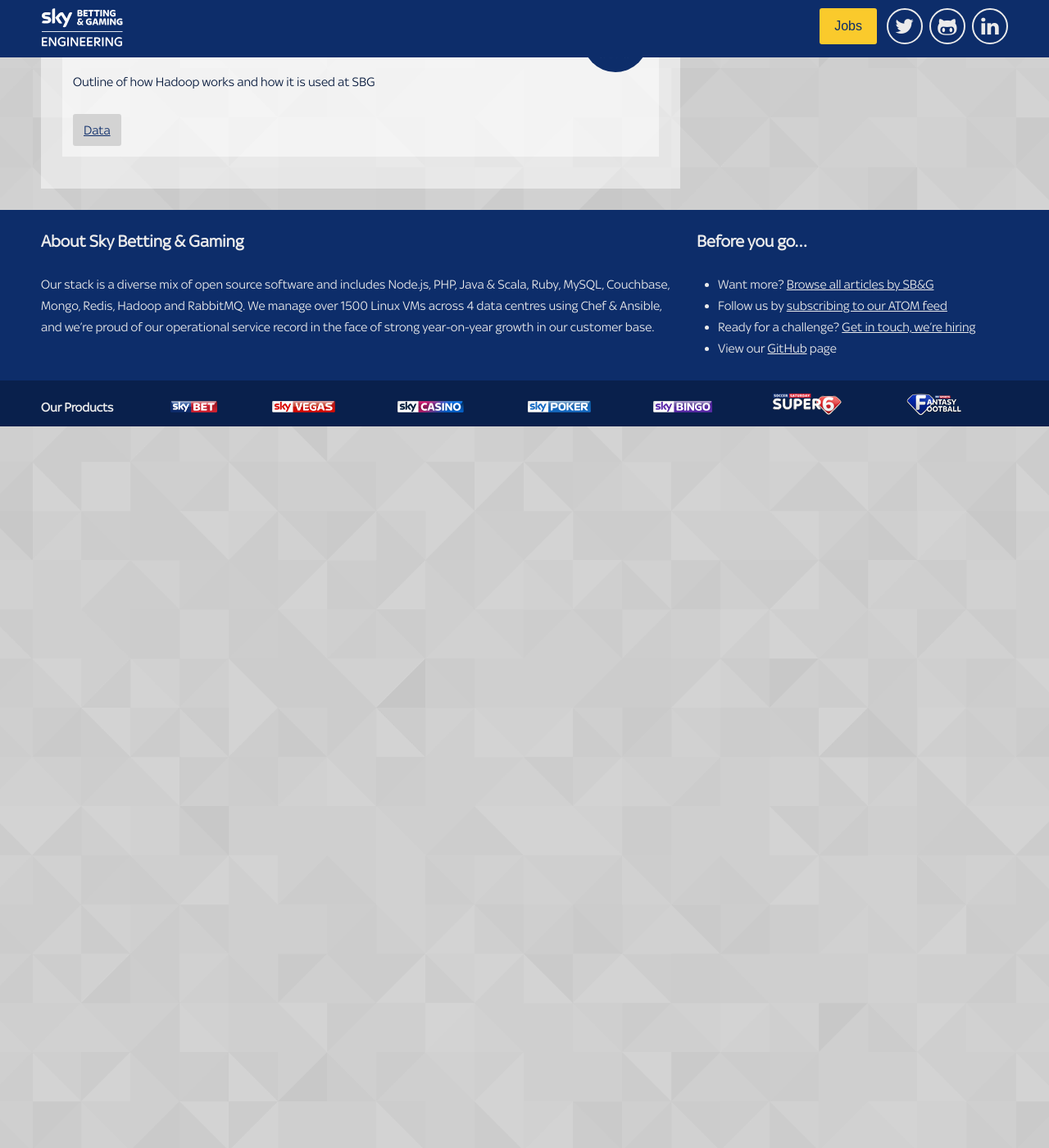
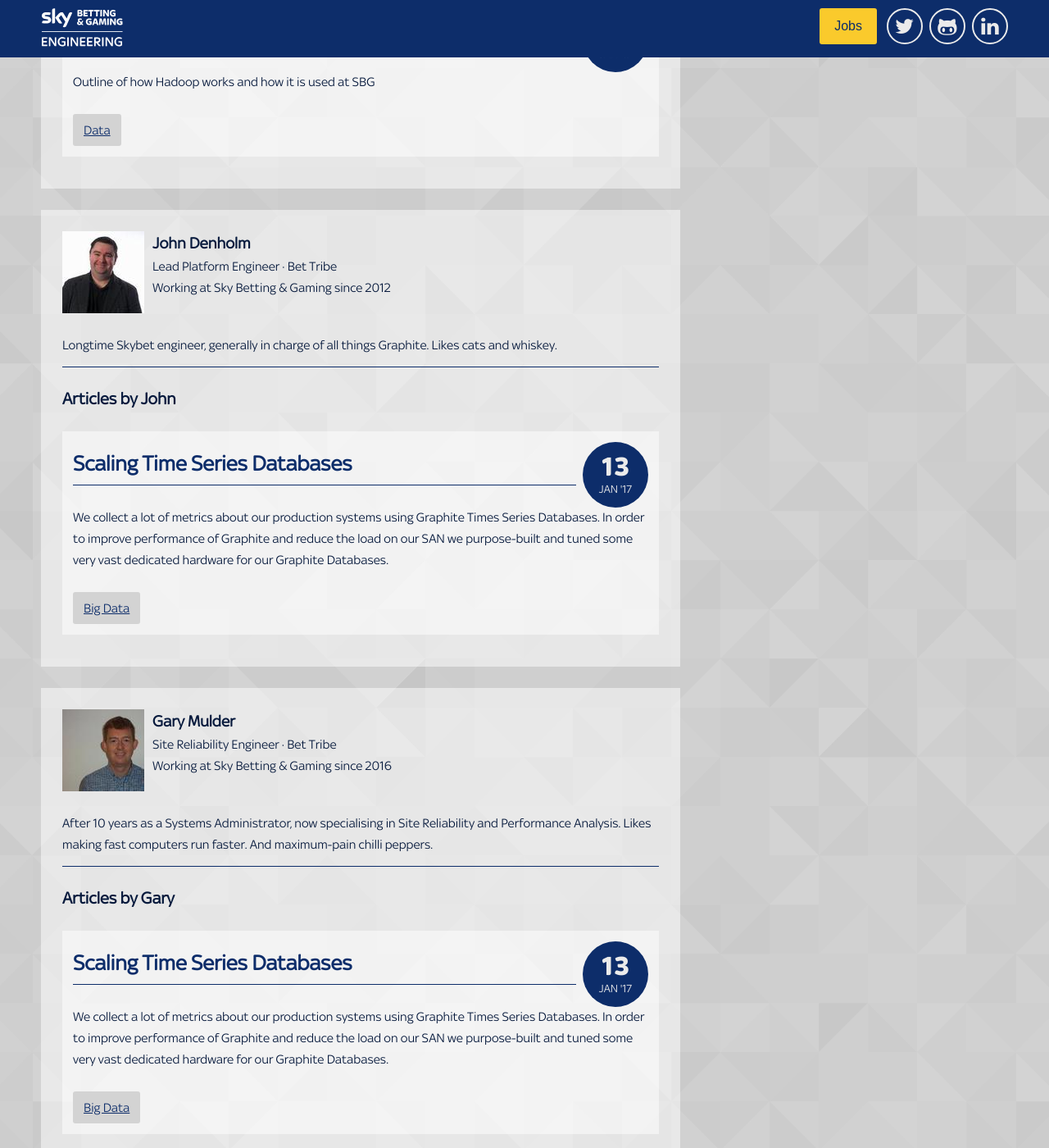
Before and after one commit to skybet/skybet.github.io, a Jekyll site: the page built from authors/index.html, in a window 1280 px wide and 1400 px high, scrolled down 22596 px. Shown: the whole window at 82% size. Built offline with Jekyll 4.4.1, drawn with Linux system fonts in a browser that asks for light colours; nearby versions of some CDN libraries; some web fonts are replaced; comment, search, counter and statistics services are not loaded; before the commit the page ends 23116 px from its top, so only the background shows below that; some of the changed lines change nothing that is shown.

Commit message:
Updated version of original post by @gjmulder

````diff
--- a/_data/authors.yml
+++ b/_data/authors.yml
@@ -260,7 +260,6 @@
     startDate: 01-01-2010
     bio: Leads the delivery of high scale, secure and high performance infrastructure platforms for SB&G. Background in electronic engineering of high performance computing platforms, telecoms and software engineering of internet solutions
 
-
 serena_wadsworth:
     name: Serena Wadsworth
     image: serena-wadsworth.jpg
@@ -268,3 +267,20 @@
     tribe: Data
     startDate: 01-08-2016
     bio: Engineer working in the Data Science squad of Data Tribe. Immersing myself in the world of Hadoop and trying to learn some R. When not at work I enjoy playing PS4 and trying to crossfit.
+
+john_denholm:
+    name: John Denholm
+    image: john_denholm.jpg
+    role: Lead Platform Engineer
+    tribe: Bet
+    startDate: 01-01-2012
+    bio: Longtime Skybet engineer, generally in charge of all things Graphite. Likes cats and whiskey.
+
+gary_mulder:
+    name: Gary Mulder
+    image: gary_mulder.jpg
+    role: Site Reliability Engineer
+    tribe: Bet
+    startDate: 01-01-2016
+    hasLeft: true
+    bio: After 10 years as a Systems Administrator, now specialising in Site Reliability and Performance Analysis. Likes making fast computers run faster. And maximum-pain chilli peppers.
--- /dev/null
+++ b/_posts/2017-01-13-graphite-scaling.md
@@ -0,0 +1,108 @@
+---
+layout:     post
+title:      Scaling Time Series Databases
+date:       2017-01-13 12:00
+summary:    We collect a lot of metrics about our production systems using Graphite Times Series Databases. In order to improve performance of Graphite and reduce the load on our SAN we purpose-built and tuned some very vast dedicated hardware for our Graphite Databases.
+category:   Big Data
+tags:       graphite, hardware, performance, data
+author:
+ - john_denholm
+ - gary_mulder
+---
+As a technology company in a fast-changing industry, Sky Betting & Gaming is experiencing extremely rapid growth. To anticipate and manage this demand, we continually monitor the performance and capacity of the services and servers running in our data centres. The primary tool we use to store performance and throughput statistics about our services and servers is [Graphite](http://graphite.wikidot.com).
+
+# The Challenge
+
+Our Senior Platform Engineers (A.K.A. J.D.) have crafted a very robust and scalable data collection framework that feeds a large proportion of our metrics and monitoring data into Graphite. In the past year we’ve experienced significant growth in the number of metrics being sent to Graphite as we have rapidly added more services and horizontally scaled existing services. Currently we continuously collect about half a million metrics at a 10-second resolution across all of our data centres. We also have ambitious plans to capture any and all time series from newly identified data sources and integrate them all into Graphite. Our goal is to have a complete and integrated full-stack multi-layered view across all of our infrastructure and applications, as well as monitoring Sky Betting & Gaming's third party integrations.
+
+# The Problem
+
+Graphite's increasing volume of data generation has put significant demands on our storage infrastructure. Therefore, we identified a clear need to isolate our Graphite data processing and storage from our production storage infrastructure. While our Graphite data is critical to gain insight into Sky Betting & Gaming's systems, Sky Betting & Gaming’s 24x7 operations would not stop if Graphite went offline for a short period. With these less-stringent availability requirements in mind, we decided on a two-tier approach. We would continue to store Sky Betting & Gaming’s more critical data on our existing high-powered and highly reliable SANs (Storage Area Networks), and separate out our Graphite storage in a less-critical storage tier that we can independently manage and scale. There was the added benefit of freeing up additional production SAN storage capacity for future production growth.
+
+# The New Design
+
+Graphite and its Whisper data files are a type of database, similar in concept to a relational database, but optimised for time series data rather than relational data. A database is primarily concerned with accepting data and writing it to non-volatile storage both quickly and securely, as well as providing fast and reliable retrieval of this data. As a general rule, databases like lots of memory and fast storage. Therefore, we decided to commission some dedicated physical servers with plenty of RAM and some SSDs (Solid State Disks). Furthermore, since we are currently using application-level mirroring (i.e. storing two copies) of our Graphite data, we decided to install the SSDs locally in each of the Graphite servers. Using locally attached storage provided us the most bang for the buck in terms of capacity and storage density, as well as providing the highest throughput possible for reading and writing data. One cost of locally attached storage is that we lost the enterprise-level storage management tools provided by our SAN. However, given that Graphite’s Whisper files use a standard Linux file system, we concluded that Linux tools such as tar and rsync were sufficient for our Graphite storage management should we need to move data between Graphite servers.
+
+Here’s the final specification of each of the Graphite servers we chose:
+
+* Dual Socket Server with two Intel Xeon E5-2637v3 3.5GHz CPUs
+* 128GB of 2133MHz RAM
+* Four 1.6TB NVMe MLC SSDs
+
+Now, dual socket is considered the "sweet spot" in price-performance for enterprise rack servers. Single socket servers do not provide sufficient memory bandwidth for a high-performance DB, and quad socket servers are prohibitively expensive. We chose the fastest memory we could buy, hence 2133MHz. The majority of requests to Graphite are for recent data, so having 128GB of RAM to cache recently captured metrics enables Graphite to serve most requests from Linux’s disk cache stored in RAM. Furthermore, the dual socket configuration uses NUMA (Non-Uniform Memory Architecture). Each socket is connected via Intel’s QPI (Quick Path Interconnect) to 64GB of RAM providing a theoretical aggregate memory bandwidth of 136GB/second. The requirement of 2133MHz memory restricted our choice of CPU model, so we were only able to configure dual quad core CPUs. As long as the servers are not running too hot, these CPUs run at a turbo frequency of 3.7GHz, which is about as fast as you can obtain in an Intel-based rack server. CPUs with more cores tend to not turbo as fast due to limits on how hot they can be run.
+
+Next, we loaded each server up with four 1.6TB SSDs. Each one of these cards plugs into the PCIe (Peripheral Component Interconnect express) bus. Previously, SSDs were traditionally connected to traditional SATA (Serial AT Attachment) or SAS (Serial Attached SCSI) buses that were designed to communicate with much slower spinning disks. However, the performance of modern SSDs is now limited by SATA or SAS interface performance. Recently, storage vendors and the Linux kernel support a new storage I/O specification called NVMe (Non-Volatile Memory express), providing direct access to SSDs on the much faster PCIe bus.
+
+The new I/O performance needed to be matched by software that could keep up, and this presented its own challenges. The Graphite app that writes our Whisper files is called ``carbon-cache`` and it is written in Python, and therefore locked to one CPU. We were pretty confident that with ``fio`` unable to drive the new drives to their limit just writing random data, that any app that wrote structure data would be further behind.  So we changed out strategy around apps.
+
+Previously, we had run a single copy of ``carbon-cache`` on each of the eight VMs that were being replaced, and they frequently ran at over 50% CPU each. So on each of the new physical servers we started up four copies of ``carbon-cache``, and used Graphite’s data routing app, ``carbon-relay``, to hash the load between them.  ``carbon-relay`` has only to hand metrics off, not calculate database updates, so it handles the load well. But what is notable is how much better each running copy of ``carbon-cache`` performs. They typically run at 17-19% CPU apiece. A combination of faster CPUs, no virtualisation penalty, faster memory, and no iowait!
+
+# The Results
+
+In short: the new hardware-based Graphite solution serves requests about five to seven times as fast as the virtualised SAN-hosted Graphite solution it replaced. Upgrading the Graphite hardware has moved the bottleneck to the user’s browser, as even a high-end desktop running a browser cannot handle chart rendering requests for say 100 metrics over 14 days at 10-second samples = 12 million data points. Before such a request would time out on the Graphite server. Now we can handle multiple concurrent similar requests with ease.
+
+We also succeeded in eliminating almost 17,000 IOPs from our primary SAN. This provided significant performance gains to other latency-sensitive users of the SAN. Graphite produces a gruesome workload of storage cache-busting read requests that do not co-exist happily with other SAN workloads. Tellingly, write performance on the SAN did not change; it was read latency that was much improved.
+
+As mentioned above, the majority of recent (e.g. that day’s) data is served from the very fast 128GB of RAM on the Graphite server. The remaining I/O into the SSD array is then incoming metric new data writes. We extensively monitored the RAID array’s performance under normal load with the Linux command ``iostat``:
+
+```
+avg-cpu:  %user   %nice %system %iowait  %steal   %idle
+           3.65    0.00    1.32    0.00    0.00   95.03
+
+Device:         rrqm/s   wrqm/s     r/s      w/s    rMB/s    wMB/s avgrq-sz avgqu-sz   await r_await w_await  svctm  %util
+nvme0n1           0.00     0.00    0.00 14940.00     0.00    58.39     8.00    12.92    0.86    0.00    0.86   0.00   7.20
+nvme1n1           0.00     0.00    0.00 24163.00     0.00    94.42     8.00    14.53    0.60    0.00    0.60   0.00   8.90
+nvme2n1           0.00     0.00    0.00  3263.00     0.00    12.78     8.02     0.06    0.02    0.00    0.02   0.01   4.20
+nvme3n1           0.00     0.00    0.00  3375.00     0.00    13.20     8.01     0.06    0.02    0.00    0.02   0.01   4.10
+md0               0.00     0.00    0.00 45741.00     0.00   178.80     8.01     0.00    0.00    0.00    0.00   0.00   0.00
+```
+
+In the above ``iostat`` output md0 is the RAID array and nvme[0,1,2,3]n1 are the four underlying SSD devices. Graphite generated a total of 45741 write commands for 179MB/sec of data written. The maximum time it took for the individual blocks to be persisted to disk was 0.86 milliseconds with a peak SSD utilisation of 8.9%. The server’s CPUs are 90% idle (the CPUs are hyper-threaded so CPU utilisation is reported as half of physical), and Linux spends no measurable CPU time waiting for I/O due to the high-performance NVMe interface the SSDs expose to the kernel.
+
+We did, in fact, do some I/O performance testing and tuning of the SSDs prior to placing the servers into production. However, we quickly found that the primary bottleneck was 100% CPU utilisation from the ``fio`` disk performance tool we used. The 3.7GHz CPUs were simply not fast enough to enqueue or dequeue I/O through the kernel and to the RAID array. Below is the best ``fio`` benchmark result we could obtain, with commentary:
+
+``fio``'s SSD test profile performs four tests in sequence – sequential read, random read, sequential write, and then random write. The block size was set to the default 4KB, and the fastest throughput we could obtain was with a queue depth of 128:
+
+```
+seq-read  : (g=0): rw=read, bs=4K-4K/4K-4K/4K-4K, ioengine=libaio, iodepth=128
+rand-read : (g=1): rw=randread, bs=4K-4K/4K-4K/4K-4K, ioengine=libaio, iodepth=128
+seq-write : (g=2): rw=write, bs=4K-4K/4K-4K/4K-4K, ioengine=libaio, iodepth=128
+rand-write: (g=3): rw=randwrite, bs=4K-4K/4K-4K/4K-4K, ioengine=libaio, iodepth=128
+```
+
+* Sequential read performance was 1876MB/sec. Read IOPS was 480K, and latency was 266 microsecs. User CPU of 21% was the primary bottleneck:
+
+```
+seq-read  : io=65536MB, bw=1876.4MB/s, iops=480337, runt= 34928msec
+lat (usec): min=64, max=13770, avg=266.26, stdev=99.45
+cpu       : usr=20.62%, sys=79.43%, ctx=424, majf=0, minf=1135
+```
+
+* Random read performance was 1771MB/sec. Read IOPS was 453K, and latency was 282 microsecs. User CPU of 24% was the primary bottleneck. Random read access for SSDs is not that much slower than sequential read performance:
+
+```
+rand-read : io=65536MB, bw=1771.2MB/s, iops=453401, runt= 37003msec
+lat (usec): min=64, max=13003, avg=281.99, stdev=56.98
+cpu       : usr=24.28%, sys=75.82%, ctx=262, majf=0, minf=4257
+```
+
+* Sequential write performance was 1718MB/sec. Write IOPS was 440K, and latency was 291 microsecs. User CPU of 21% was the primary bottleneck. Write performance looks to be very similar to read:
+
+```
+seq-write : io=65536MB, bw=1717.8MB/s, iops=439735, runt= 38153msec
+lat (usec): min=19, max=12445, avg=290.86, stdev=82.87
+cpu       : usr=20.98%, sys=79.01%, ctx=623, majf=0, minf=1004
+```
+
+* Random write performance was 1530MB/sec. Write IOPS was 392K, and latency was 326 microsecs. User CPU of 26% was the primary bottleneck. Random write performance was the “slowest”:
+
+```
+rand-write: io=65536MB, bw=1530.1MB/s, iops=391926, runt= 42807msec
+lat (usec): min=19, max=13972, avg=326.25, stdev=93.51
+cpu       : usr=25.68%, sys=74.31%, ctx=411, majf=0, minf=6857
+```
+# The Future
+
+Several remaining parts of our graphing system are undergoing upgrades and some work to scale out better, in order to match both the demand and the new capacity at the end of the chain. Our new hardware permitted us to uplift the storage retention for our data, keeping high resolution data for longer and medium resolution data indefinitely.  Our next challenges are the tooling, know-how, and opportunities to make use of this resource to better understand our estate.
+
+*In summary, we built a massively performant database server that was more than five times as fast as the system it replaced. We have 10X headroom in I/O capacity as compared to our current Graphite workloads, and our limiting factor is probably the performance of some single-threaded parts of the Graphite application set – and we know how to expand that when we need to.  Our biggest problem is explaining to users that their browsers are simply not powerful enough to render the huge amount of data they keep on requesting from our insatiable Graphite servers!*
````
Also changed, not shown: images/authors/gary_mulder.jpg (added), images/authors/john_denholm.jpg (added).
